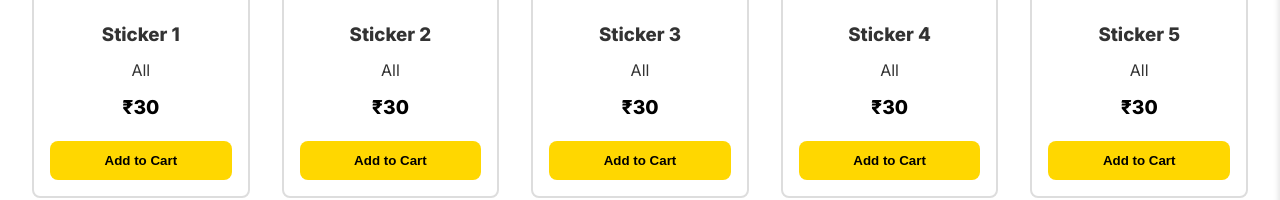
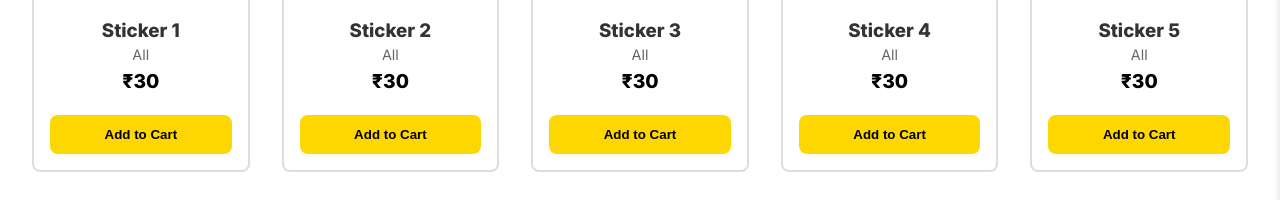
Before and after one commit to 24bt04d224/StickGPT, a website: page catalog.html in a window 1280 px wide. Shown: the part 436-636 px from the top of the page. Drawn offline with Linux system fonts and the light colour scheme; no server answers.

Commit message:
Reduce vertical spacing between text elements in sticker cards

```diff
--- a/css/styles.css
+++ b/css/styles.css
@@ -180,11 +180,21 @@ h1, h2, h3 {
 .sticker-card:hover .sticker-image {
     background-color: #d32f2f;
 }
+.sticker-card h3 {
+    margin-bottom: 0.2rem;
+    line-height: 1.2;
+}
+.category-tag {
+    margin-bottom: 0.2rem;
+    line-height: 1.2;
+    color: var(--text-light);
+    font-size: 0.9rem;
+}
 .sticker-price {
     font-weight: bold;
     font-size: 1.2rem;
     color: var(--secondary-color);
-    margin: 0.5rem 0;
+    margin: 0.2rem 0 0.5rem 0;
 }
 
 /* Steps Grid */
```
